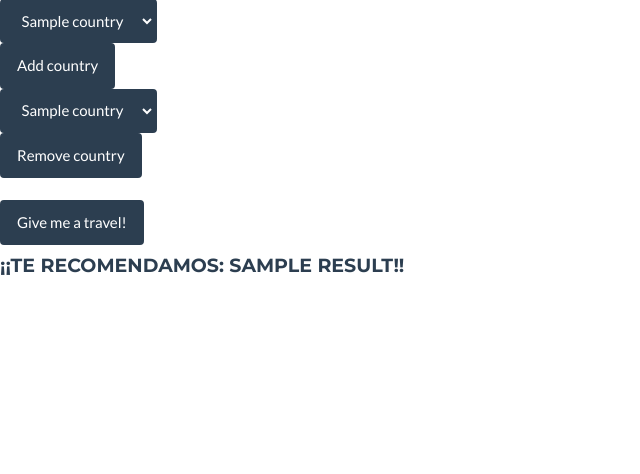
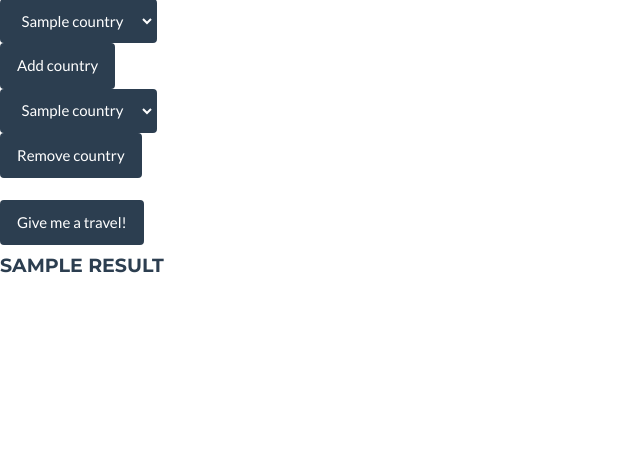
Before and after one commit to evolsidog/MyDestiny, a Flask app: template MyDestinyAPP/MyDestiny/templates/profile.html in a window 1280 px wide. Shown: the part 345-819 px from the top of the page, without its empty margins (0-640 px from the left). Run offline with Flask 2, Linux system fonts and the light colour scheme; tables that the repository leaves empty hold one stand-in row (values such as "Sample post"); the template is opened without the code that fills it: values that come from a table or form of the project are taken from there, most other values are stand-ins (such as "Sample title", 1, 10 or a date in 2020); some libraries are stand-ins or nearby versions.

Commit message:
Add utf-8 codification and minor changes

```diff
--- a/MyDestinyAPP/MyDestiny/RecommendationSystem.py
+++ b/MyDestinyAPP/MyDestiny/RecommendationSystem.py
@@ -1,3 +1,5 @@
+# -*- coding: UTF8 -*-
+
 from SqLiteConnection import SqLiteConnection
 import pandas as pd
 import pickle
--- a/MyDestinyAPP/MyDestiny/constants.py
+++ b/MyDestinyAPP/MyDestiny/constants.py
@@ -1,3 +1,5 @@
+# -*- coding: UTF8 -*-
+
 COUNTRY_LIST = ['AT', 'BE', 'BG', 'CA', 'CH', 'CN', 'CV', 'CY', 'DE', 'DZ', 'ES', 'FR', 'GB', 'GE', 'GL', 'GR', 'IE',
                 'IL', 'IQ', 'IS', 'IT', 'JE', 'JO', 'JP', 'KE', 'KG', 'LK', 'MA', 'MK', 'MX', 'MZ', 'NL', 'NO', 'NP',
                 'PT', 'RU', 'SA', 'SE', 'TN', 'TR', 'UA', 'US', 'UZ', 'ZM']
--- a/MyDestinyAPP/MyDestiny/templates/profile.html
+++ b/MyDestinyAPP/MyDestiny/templates/profile.html
@@ -48,7 +48,7 @@
 
 </form>
 
-<h4>¡¡TE RECOMENDAMOS: {{ result }}!!</h4>
+<h4>{{ result }}</h4>
 <br><br><br><br><br><br><br>
 <br><br><br><br><br><br><br>
 
```
Also changed, not shown: 1 other file.
